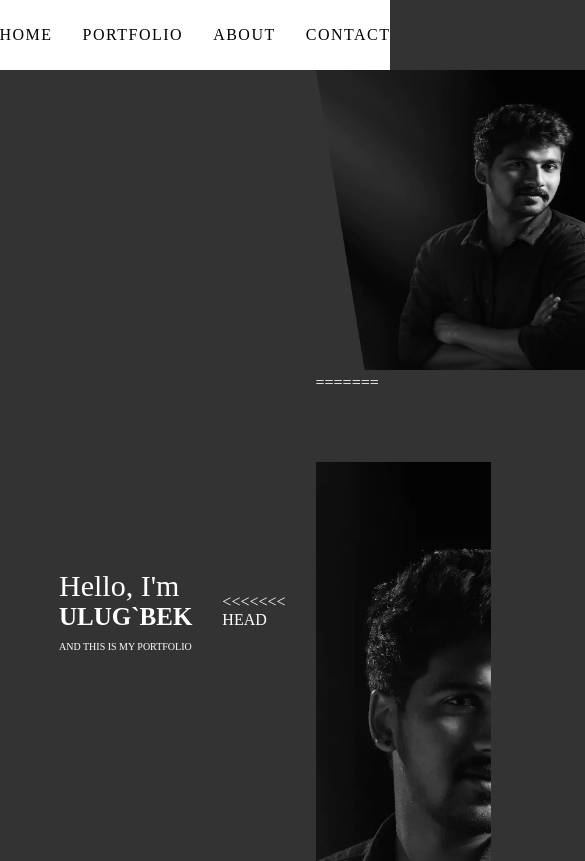
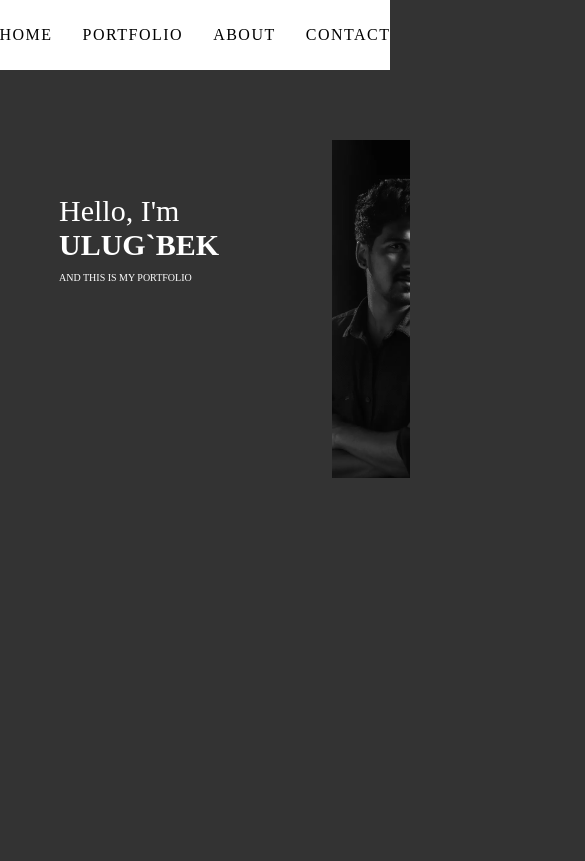
Before and after one commit to Ulugbek-codevent/my-portfolio, a plain HTML site: page index.html in a window 390 px wide. Shown: the top 861 px of the page, 585 px wide, since content can reach past the window. Drawn offline with Linux system fonts and the light colour scheme.

Commit message:
changed title

```diff
--- a/index.html
+++ b/index.html
@@ -31,15 +31,11 @@
           <h1>ULUG`BEK</h1>
           <p>and this is My Portfolio</p>
         </div>
-<<<<<<< HEAD
-        <div class="img-hrader">
-          <img src="./img/header.webp" height="300px" width="350px" >
-=======
 
 
         <div class="header-img">
-          <img src="./img/header.webp" width="400px" height="400px">
->>>>>>> 25d6ceabbc52e53363c17634485f74682a452ac0
+          <img src="./img/header.webp"  >
+
         </div>
       </div>
     </div>
--- a/main.css
+++ b/main.css
@@ -327,43 +327,30 @@ section {
   }
 
   .header-info span {
-<<<<<<< HEAD
     font-size: 30px;
-=======
-    font-size: 20px;
->>>>>>> 25d6ceabbc52e53363c17634485f74682a452ac0
     font-weight: 300;
   }
 
   .header-info h1 {
-<<<<<<< HEAD
     font-size: 30px;
-=======
-    font-size: 20px;
->>>>>>> 25d6ceabbc52e53363c17634485f74682a452ac0
     font-weight: 800;
     margin-bottom: 10px;
   }
 
   .header-info p {
-<<<<<<< HEAD
     font-size: 10px;
-=======
-    font-size: 12px;
->>>>>>> 25d6ceabbc52e53363c17634485f74682a452ac0
     text-transform: uppercase;
 
   }
 
   .header-wrapper .header-img {
-    width: 50%;
-    height: 90vh;
+    width: 20%;
+    height: 40vh;
   }
 
   .header-img img {
     width: 100%;
     height: 100%;
-    object-fit: cover;
   }
 
   .portfolio h2 {
```
